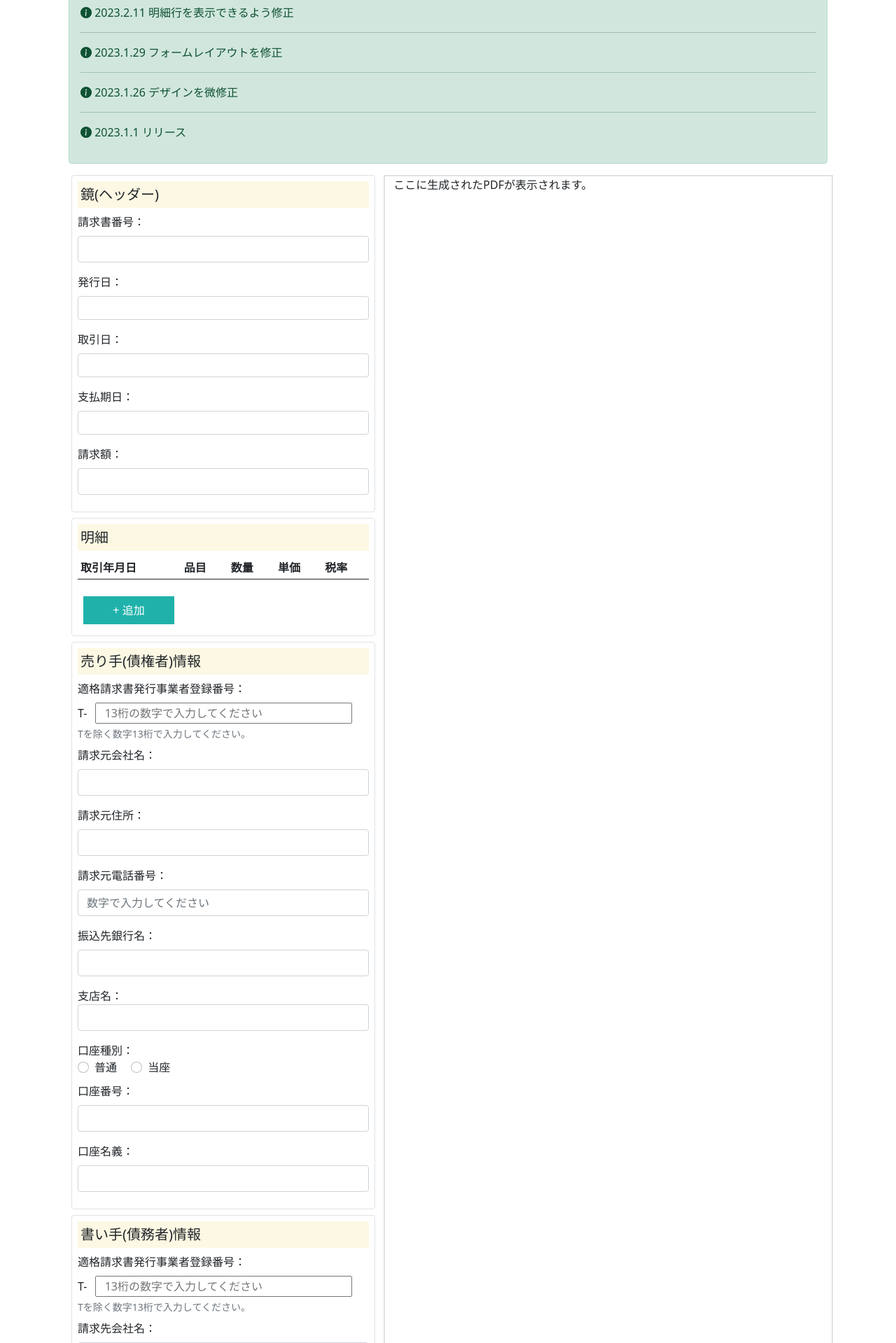
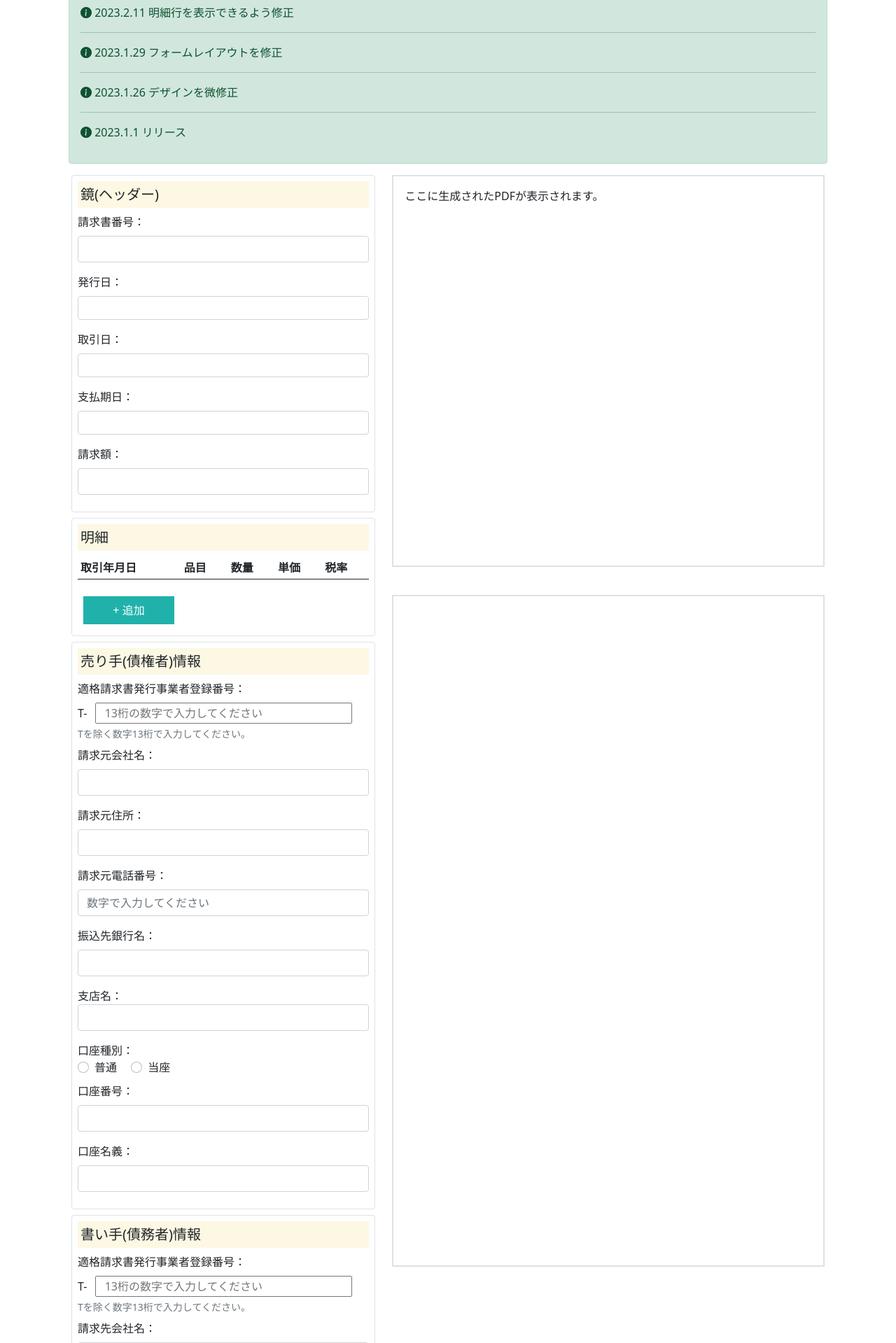
Before and after one commit to okapee/pdf_peppol_builder, a Flask app: page / in a window 1280 px wide. Shown: the part 345-2264 px from the top of the page at 70% size. Run offline with Flask 2, Linux system fonts and the light colour scheme; lists and menus that the app fills with data are empty; some libraries are stand-ins or nearby versions.

Commit message:
xmlの表示箇所を作成&表示できるよう修正

```diff
--- a/app.py
+++ b/app.py
@@ -3,6 +3,7 @@ from flask import (
     Flask,
     request,
     render_template,
+    Response,
     send_file,
     make_response,
     send_from_directory,
@@ -218,6 +219,35 @@ def callfromajax():
     return json.dumps(dict)
     # return "test"
 
+@app.route("/xml/show", methods=["POST"])
+def xml_show():
+    """
+    XML データ表示
+    """
+    req = request.get_json()
+    invoiceNo = req["invoiceNo"]
+    issueDate = req["issueDate"]
+    issuer = req["issuer"]
+    issuerAddress = req["issuerAddress"]
+    issuerTel = req["issuerTel"]
+    issueDate = req["issueDate"]
+    amount = req["amount"]
+    dueDate = req["dueDate"]
+    dealDate = req["dealDate"]
+    registerNo = req["registerNo"]
+    bank = req["bank"]
+    bBranch = req["bBranch"]
+    accountType = req["accountType"]
+    accountNo = req["accountNo"]
+    accountName = req["accountName"]
+    buyer = req["buyer"]
+
+    app.logger.info(f"issuer: {issuer}, buyer: {buyer}")
+
+    return Response(
+        render_template("pint_min.xml", issuer=issuer, buyer=buyer),
+        mimetype="application/xml"
+    )
 
 @app.route("/pdfdownload", methods=["GET"])
 def pdfdownload():
--- a/static/css/style.css
+++ b/static/css/style.css
@@ -28,7 +28,17 @@ body {
 }
 
 #result {
+    margin-bottom: 2.5rem;
+    height: 70vh;
+    padding: 1rem;
+}
+
+#jppint {
     margin-bottom: 2rem;
+    height: 120vh;
+    overflow-wrap: break-word;
+    padding: 1rem;
+    overflow-y: scroll;
 }
 
 /* デフォルトでは非表示 */
--- a/templates/base.html
+++ b/templates/base.html
@@ -25,6 +25,7 @@
       name="viewport"
       content="width=device-width, initial-scale=1, shrink-to-fit=no"
     />
+    <meta content="このページはPeppolのJP PINT電文と適格請求書のPDFを誰でも簡単に作成できるようにしたものです。" name="description">
     <meta name="twitter:card" content="summary" />
     <meta name="twitter:site" content="@okapee0608" />
     <meta name="twitter:title" content="Peppol&PDF Builder" />
--- a/templates/main.html
+++ b/templates/main.html
@@ -288,8 +288,11 @@
         >
       </form>
     </div>
-    <div id="result" class="col-lg-7 border border-2">
-      ここに生成されたPDFが表示されます。
+    <div class="col-lg-7">
+      <div id="result" class="border border-2">
+        ここに生成されたPDFが表示されます。
+      </div>
+      <div id="jppint" class="border border-2"></div>
     </div>
   </div>
 </div>
@@ -338,15 +341,23 @@
             "buyer": $('#buyer').val(),
           }
       )
-      $.ajax({
+      $.when(
+        $.ajax({
           type: "POST",
           url: "/call_from_ajax",
           contentType: "application/json; charset=utf-8",
           data: formdata
-      })
-          .done(function (received_data) {
+        }),
+        $.ajax({
+          type: "POST",
+          url: "/xml/show",
+          contentType: "application/json; charset=utf-8",
+          data: formdata
+        })
+      )
+          .done(function (received_data, xml_data) {
               // 戻ってきたのはJSON（文字列）
-              var dict = JSON.parse(received_data);
+              var dict = JSON.parse(received_data[0]);
               var encoded_string = dict["encoded_string"];
               console.log("encoded_string: " + encoded_string);
 
@@ -356,6 +367,15 @@
                   '<embed type="application/pdf" width="100%" height="100%" src="data:application/pdf;base64,' +
                   encoded_string +
                   '"><a href="{{url_for('pdfdownload')}}">PDFをダウンロード</a>');
+
+              var xml = xml_data[0];
+              const parser = new DOMParser();
+              const dom = parser.parseFromString(xml, "application/xml");
+              // ルート要素の名前またはエラーメッセージを出力します
+              console.log(dom.documentElement.nodeName == "parsererror" ? "パース中にエラー発生" : dom.documentElement.nodeName);
+              const serializer = new XMLSerializer();
+              const xmlStr = serializer.serializeToString(xml);
+              $("#jppint").text(xmlStr);
           })
           .fail(function () {
               console.log("失敗");
--- a/templates/pint_min.xml
+++ b/templates/pint_min.xml
@@ -31,7 +31,7 @@ Japan common commercial invoice, example1-minimum
 				</cac:TaxScheme>
 			</cac:PartyTaxScheme>
 			<cac:PartyLegalEntity>
-				<cbc:RegistrationName>株式会社 〇〇商事</cbc:RegistrationName> <!-- IBT-027 - Seller name -->
+				<cbc:RegistrationName>{{ issuer }}</cbc:RegistrationName> <!-- IBT-027 - Seller name -->
 			</cac:PartyLegalEntity>
 		</cac:Party>
 	</cac:AccountingSupplierParty>
@@ -44,7 +44,7 @@ Japan common commercial invoice, example1-minimum
 				</cac:Country>
 			</cac:PostalAddress>
 			<cac:PartyLegalEntity>
-				<cbc:RegistrationName>株式会社 〇〇物産</cbc:RegistrationName> <!-- IBT-044 - Buyer name -->
+				<cbc:RegistrationName>{{ buyer }}</cbc:RegistrationName> <!-- IBT-044 - Buyer name -->
 			</cac:PartyLegalEntity>
 		</cac:Party>
 	</cac:AccountingCustomerParty>
```
